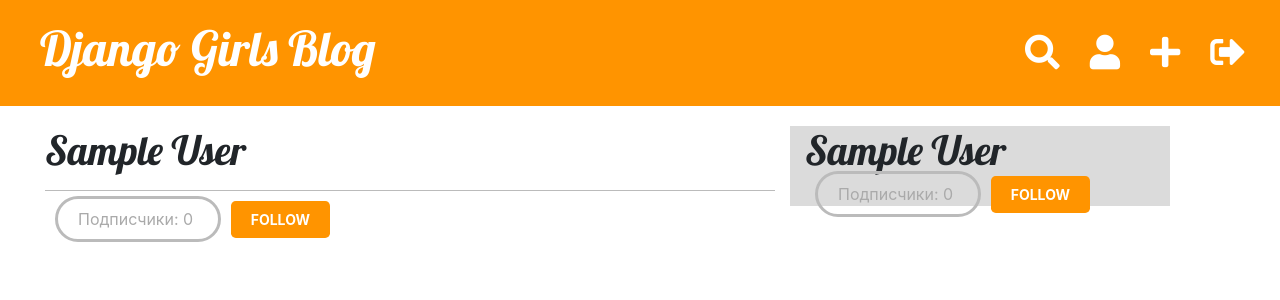
After one commit to Tashunya/django-blog, a Django app: a page that uses account/templates/account/user/detail.html in a window 1280 px wide. The commit adds this page. Shown: the top 300 px of the page. Run offline with Django 3.2, Linux system fonts and the light colour scheme; the visitor is signed in with stand-in values (Sample User, id 1); data comes from the database, SQL or seed files in the repository; some libraries are stand-ins or nearby versions.

Commit message:
Add users list and user detail views

```diff
--- /dev/null
+++ b/account/templates/account/user/detail.html
@@ -0,0 +1,40 @@
+{% extends "base.html" %}
+
+{% block title %}{{ user.get_full_name }}{% endblock %}
+
+{% block content %}
+  <h1>{{ user.get_full_name }}</h1>
+    <hr>
+  {% with total_followers=user.followers.count %}
+    <span class="count">
+      Подписчики: <span class="total">{{ total_followers }}</span>
+    </span>
+    <a href="#" data-id="{{ user.id }}"
+       data-action="{% if request.user in user.followers.all %}un{% endif %}follow"
+       class="follow button">
+      {% if request.user not in user.followers.all %}
+        Follow
+      {% else %}
+        Unfollow
+      {% endif %}
+    </a>
+  {% endwith %}
+{% endblock %}
+{% block sidebar %}
+  <h1>{{ user.get_full_name }}</h1>
+  {% with total_followers=user.followers.count %}
+    <span class="count">
+      Подписчики: <span class="total">{{ total_followers }}</span>
+    </span>
+    <a href="#" data-id="{{ user.id }}"
+       data-action="{% if request.user in user.followers.all %}un{% endif %}follow"
+       class="follow button">
+      {% if request.user not in user.followers.all %}
+        Follow
+      {% else %}
+        Unfollow
+      {% endif %}
+    </a>
+  {% endwith %}
+
+{% endblock %}
--- a/account/urls.py
+++ b/account/urls.py
@@ -22,4 +22,6 @@
     # path('', include('django.contrib.auth.urls')),
     path('register/', views.register, name='register'),
     path('edit/', views.edit, name='edit'),
+    path('users/', views.user_list, name='user_list'),
+    path('users/<username>/', views.user_detail, name='user_detail'),
 ]
--- a/account/views.py
+++ b/account/views.py
@@ -1,9 +1,7 @@
-from django.http import HttpResponse
-from django.shortcuts import render
-from django.contrib import messages
-from django.contrib.auth import authenticate, login
+from django.shortcuts import render, get_object_or_404
+from django.contrib.auth.models import User
 from django.contrib.auth.decorators import login_required
-from .forms import LoginForm, UserRegistrationForm, UserEditForm, ProfileEditForm
+from .forms import UserRegistrationForm, UserEditForm, ProfileEditForm
 from .models import Profile
 
 
@@ -58,3 +56,19 @@
         profile_form = ProfileEditForm(instance=request.user.profile)
     return render(request, 'account/edit.html',
                   {'user_form': user_form, 'profile_form': profile_form})
+
+
+@login_required
+def user_list(request):
+    users = User.objects.filter(is_active=True)
+    return render(request, 'account/user/list.html',
+                  {'section': 'people',
+                   'users': users})
+
+
+@login_required
+def user_detail(request, username):
+    user = get_object_or_404(User, username=username, is_active=True)
+    return render(request, 'account/user/detail.html',
+                  {'section': 'people',
+                   'user': user})
--- a/blog/static/css/blog.css
+++ b/blog/static/css/blog.css
@@ -178,7 +178,10 @@
 
 /* social-auth */
 .social {
-    float:right;
+    float: left;
+}
+.social ul {
+    padding-inline-start: 0;
 }
 .social li {
     list-style:none;
--- a/blog/templates/blog/post_list.html
+++ b/blog/templates/blog/post_list.html
@@ -10,6 +10,7 @@
             <p>Опубликовано: {{ post.published_date }}</p>
         </div>
         <h1><a href="{% url 'post_detail' pk=post.pk %}">{{ post.title }}</a></h1>
+        <p>Автор: <a href="{% url 'post_detail' pk=post.pk %}">{{ post.author }}</a></p>
         <p class="tags">
             Tags:
                 {% for tag in post.tags.all %}
--- a/blog/templates/blog/user_posts.html
+++ b/blog/templates/blog/user_posts.html
@@ -10,6 +10,7 @@
             <p>Опубликовано: {{ post.published_date }}</p>
         </div>
         <h1><a href="{% url 'post_detail' pk=post.pk %}">{{ post.title }}</a></h1>
+        <p>Автор: <a href="{% url 'post_detail' pk=post.pk %}">{{ post.author }}</a></p>
         <p class="tags">
             Tags:
                 {% for tag in post.tags.all %}
--- a/mysite/settings.py
+++ b/mysite/settings.py
@@ -11,6 +11,7 @@
 """
 
 import os
+from django.urls import reverse_lazy
 
 # Build paths inside the project like this: os.path.join(BASE_DIR, ...)
 BASE_DIR = os.path.dirname(os.path.dirname(os.path.abspath(__file__)))
@@ -145,3 +146,7 @@
 
 SOCIAL_AUTH_GOOGLE_OAUTH2_KEY = os.getenv('SOCIAL_AUTH_GOOGLE_OAUTH2_KEY')
 SOCIAL_AUTH_GOOGLE_OAUTH2_SECRET = os.getenv('SOCIAL_AUTH_GOOGLE_OAUTH2_SECRET')
+
+ABSOLUTE_URL_OVERRIDES = {
+    'auth.user': lambda u: reverse_lazy('user_detail', args=[u.username])
+}
```
Also changed, not shown: account/templates/account/user/list.html (added, +18 -0 lines), account/templates/registration/login.html (+7 -7 lines).
